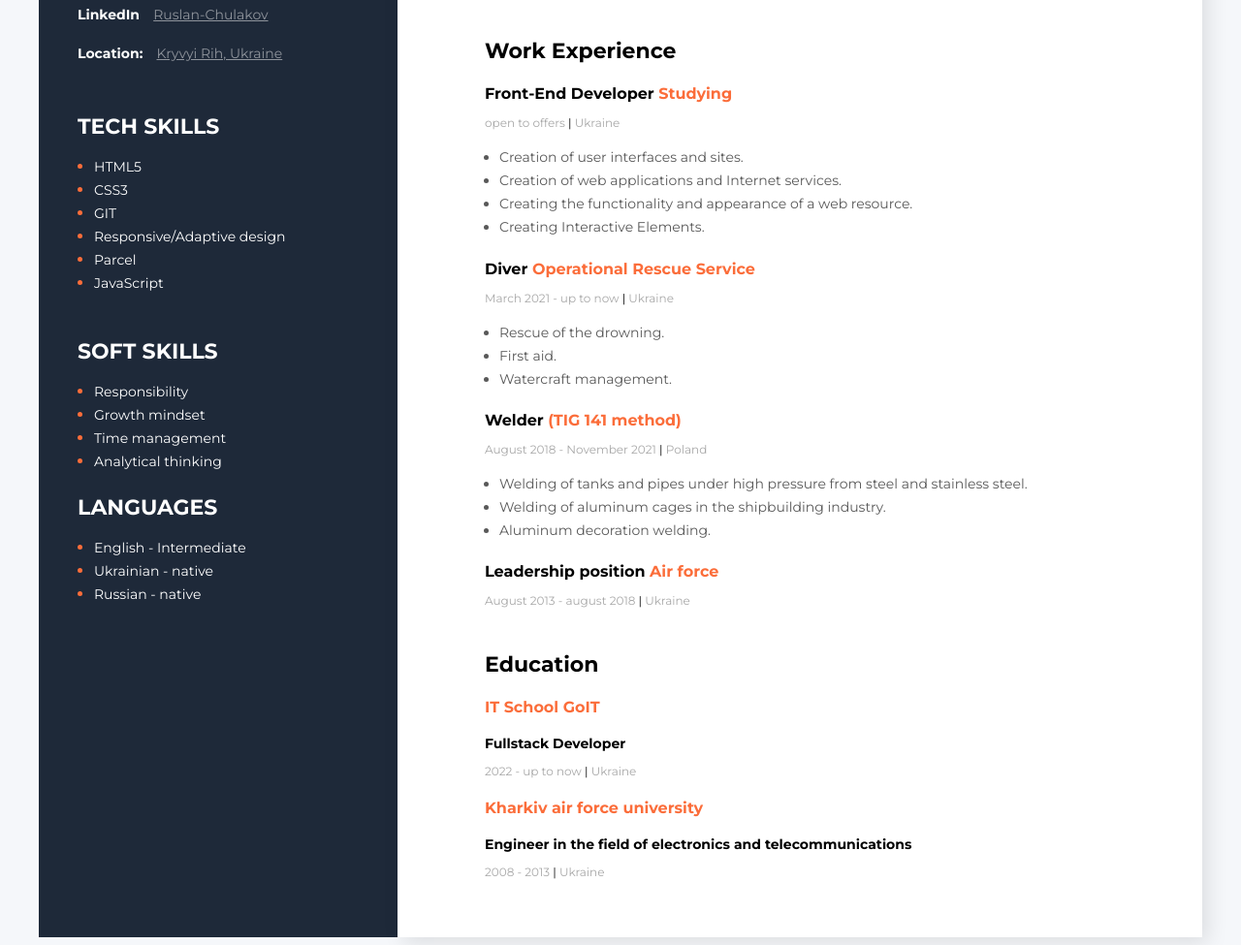
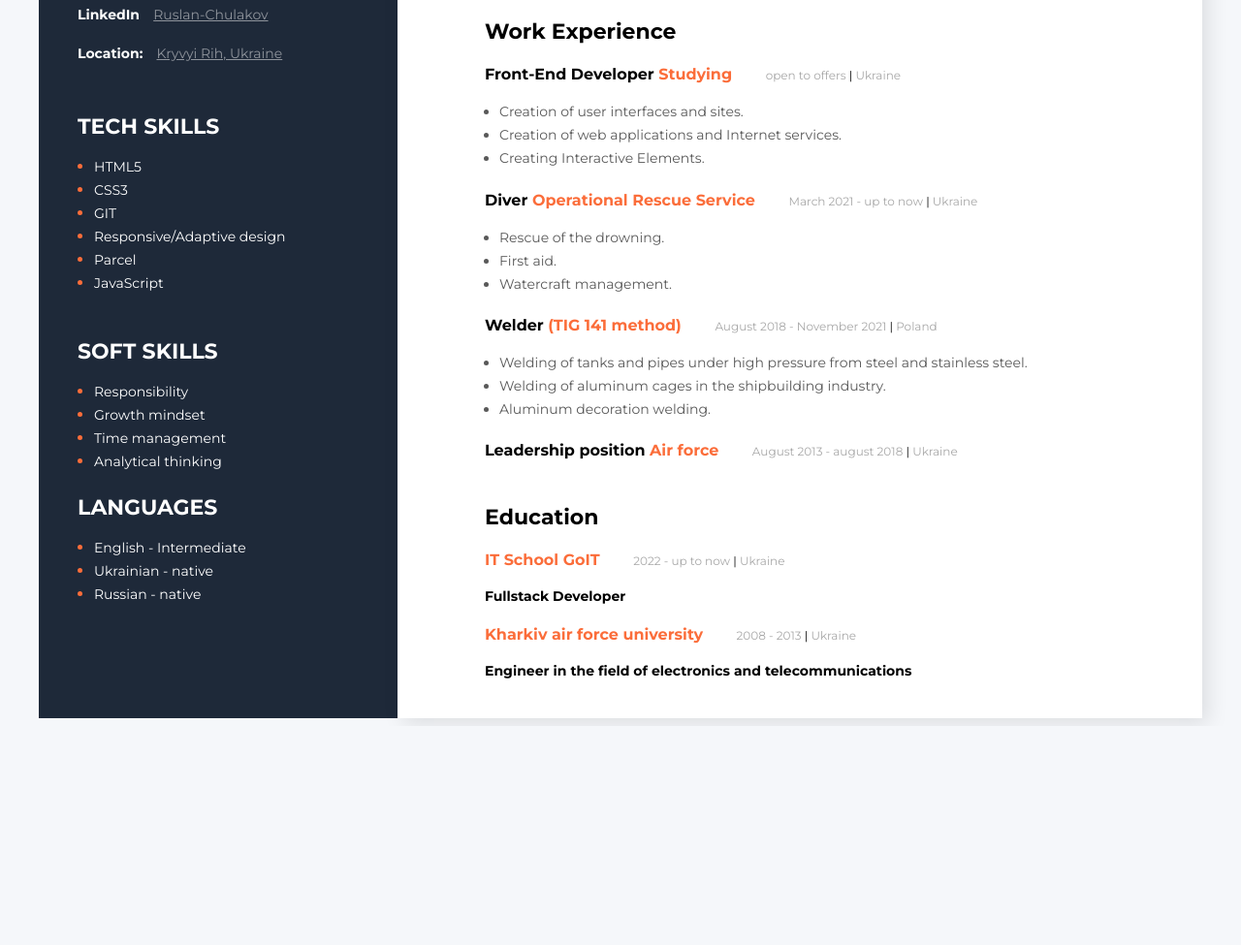
Before and after one commit to Ruslan-Chulakov/r, a plain HTML site: page index.html in a window 1280 px wide. Shown: the part 748-1723 px from the top of the page at 97% size. After the commit the page ends 1497 px from the top, so only its background shows below. Drawn offline with Linux system fonts and the light colour scheme; a web font is replaced by a local one.

Commit message:
short version

```diff
--- a/index.html
+++ b/index.html
@@ -135,10 +135,11 @@
           <div>
             <h4 class="work-position">
               Front-End Developer <span class="organization">Studying</span>
+
+              <span class="period">
+                open to offers <span class="line">|</span> Ukraine
+              </span>
             </h4>
-            <p class="period">
-              open to offers <span class="line">|</span> Ukraine
-            </p>
             <ul class="work-list">
               <li class="work-list-item">
                 Creation of user interfaces and sites.
@@ -146,9 +147,9 @@
               <li class="work-list-item">
                 Creation of web applications and Internet services.
               </li>
-              <li class="work-list-item">
+              <!-- <li class="work-list-item">
                 Creating the functionality and appearance of a web resource.
-              </li>
+              </li> -->
               <li class="work-list-item">Creating Interactive Elements.</li>
             </ul>
           </div>
@@ -156,10 +157,10 @@
           <div>
             <h4 class="work-position">
               Diver <span class="organization">Operational Rescue Service</span>
+              <span class="period">
+                March 2021 - up to now <span class="line">|</span> Ukraine
+              </span>
             </h4>
-            <p class="period">
-              March 2021 - up to now <span class="line">|</span> Ukraine
-            </p>
             <ul class="work-list">
               <li class="work-list-item">Rescue of the drowning.</li>
               <li class="work-list-item">First aid.</li>
@@ -170,10 +171,10 @@
           <div>
             <h4 class="work-position">
               Welder<span class="organization"> (TIG 141 method)</span>
+              <span class="period">
+                August 2018 - November 2021 <span class="line">|</span> Poland
+              </span>
             </h4>
-            <p class="period">
-              August 2018 - November 2021 <span class="line">|</span> Poland
-            </p>
             <ul class="work-list">
               <li class="work-list-item">
                 Welding of tanks and pipes under high pressure from steel and
@@ -189,10 +190,10 @@
           <div>
             <h4 class="work-position">
               Leadership position<span class="organization"> Air force</span>
+              <span class="period">
+                August 2013 - august 2018 <span class="line">|</span> Ukraine
+              </span>
             </h4>
-            <p class="period">
-              August 2013 - august 2018 <span class="line">|</span> Ukraine
-            </p>
           </div>
         </div>
 
@@ -201,19 +202,21 @@
           <h3 class="ed-title">Education</h3>
           <h4 class="work-position">
             <span class="organization">IT School GoIT</span>
+            <span class="period">
+            2022 - up to now <span class="line">|</span> Ukraine
+            </span>
           </h4>
           <h4 class="prof-position">Fullstack Developer</h4>
-          <p class="period">
-            2022 - up to now <span class="line">|</span> Ukraine
-          </p>
+
 
           <h4 class="work-position">
             <span class="organization">Kharkiv air force university</span>
+            <span class="period">2008 - 2013 <span class="line">|</span> Ukraine</span>
           </h4>
           <h4 class="prof-position">
             Engineer in the field of electronics and telecommunications
           </h4>
-          <p class="period">2008 - 2013 <span class="line">|</span> Ukraine</p>
+
         </div>
       </div>
 
--- a/styles/styles.css
+++ b/styles/styles.css
@@ -17,7 +17,7 @@ body {
 .main-content {
     background-color: #FFFFFF;
     box-shadow: 6px 6px 20px rgba(0, 0, 0, 0.1);
-    padding: 50px 90px;
+    padding: 30px 90px;
 }
 
 /* about styles */
@@ -126,6 +126,7 @@ body {
     line-height: 15px;
     color: #A8A8A8;
     margin-bottom: 10px;
+    margin-left: 30px;
 }
 
 .line {
```
